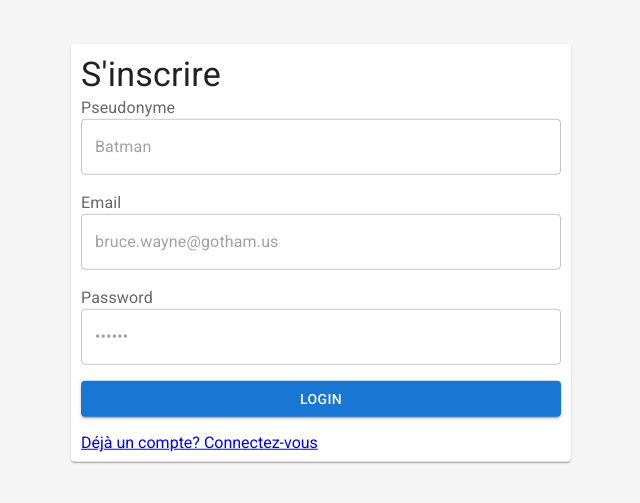
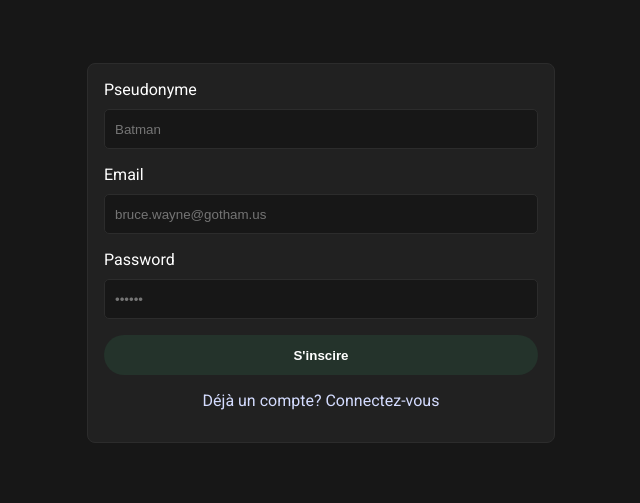
Before and after one commit to kakesinfo/OpenBook, a React (Vite) app in the folder Client/: page /register in a window 1280 px wide. Shown: the part 147-650 px from the top of the page, without its empty margins (319-959 px from the left). Built offline with nearby package versions, Linux system fonts and the light colour scheme.

Commit message:
reworked login and logout pages

```diff
--- /dev/null
+++ b/Client/src/components/Card/Card.scss
@@ -0,0 +1,8 @@
+.card {
+	background-color: #212121;
+	border: 1px solid #2C2C2C;
+	border-radius: 8px;
+	padding: 16px;
+	margin: 16px;
+	color: #ffffff;
+}
--- /dev/null
+++ b/Client/src/components/Card/Card.tsx
@@ -0,0 +1,11 @@
+import './Card.scss'
+
+import React from 'react'
+
+export default function Card({ children, className, style }: { children: React.ReactNode, className?: string, style?: React.CSSProperties }) {
+    return (
+        <div className={`card ${className}`} style={style}>
+            {children}
+        </div>
+    )
+}
--- /dev/null
+++ b/Client/src/components/Form/FormGroup.scss
@@ -0,0 +1,44 @@
+.form-group {
+    display: flex;
+    flex-direction: column;
+    margin-bottom: 1rem;
+
+    input, textarea {
+        margin-top: 10px;
+        height: 40px;
+        border-radius: 5px;
+        padding: 10px;
+
+        background-color: #171717;
+        border: 1px solid #2C2C2C;
+        outline: none;
+        color: #ffffff;
+    }
+
+    button {
+        color: #fff;
+        font-weight: bold;
+        background: rgba(#41CF7C, 0.1);
+        height: 40px;
+
+        border: none;
+        border-radius: 40px;
+
+        cursor: pointer;
+
+        &:hover {
+            color: #41CF7C;
+        }
+    }
+
+    a {
+        text-align: center;
+        color: #D4DCFF;
+        text-decoration: none;
+        cursor: pointer;
+
+        &:hover {
+            text-decoration: underline;
+        }
+    }
+}
--- /dev/null
+++ b/Client/src/components/Form/FormGroup.tsx
@@ -0,0 +1,9 @@
+import "./FormGroup.scss"
+
+export default function FormGroup({ children, className, style }: { children: React.ReactNode, className?: string, style?: React.CSSProperties }) {
+    return (
+        <div className={`form-group ${className}`} style={style}>
+            {children}
+        </div>
+    )
+}
--- a/Client/src/globals.css
+++ b/Client/src/globals.css
@@ -6,5 +6,5 @@
 
 body {
   font-family: 'Roboto', sans-serif;
-  background-color: #f5f5f5;
+  background-color: #171717;
 }
--- a/Client/src/pages/Login.tsx
+++ b/Client/src/pages/Login.tsx
@@ -1,10 +1,10 @@
-import {Box, Card, FormControl, FormLabel, Typography} from "@mui/material";
-import TextField from "@mui/material/TextField";
-import Button from "@mui/material/Button";
 import {useState} from "react";
 import useSession from "../hooks/UseSession.tsx";
 import {Link, useNavigate} from 'react-router';
 import {enqueueSnackbar} from "notistack";
+
+import Card from "../components/Card/Card.tsx";
+import FormGroup from "../components/Form/FormGroup.tsx";
 
 export default function Login(){
     const [email, setEmail] = useState<string>();
@@ -32,44 +32,40 @@ export default function Login(){
 
     return (
         <div style={{position: "absolute", width: '500px', left: '50%', top: '50%', transform: 'translate(-50%, -50%)'}}>
-            <Card sx={{padding: '10px'}}>
-                <Typography component="h1" variant="h4" sx={{width: '100%'}}>
-                    Se connecter
-                </Typography>
-                <Box sx={{display: 'flex', flexDirection: 'column', gap: 2}}>
-                    <FormControl>
-                        <FormLabel htmlFor="email">Email</FormLabel>
-                        <TextField
-                            required
-                            fullWidth
-                            id="email"
-                            name="email"
-                            placeholder="your@email.com"
-                            autoComplete="email"
-                            variant="outlined"
-                            type="email"
-                            value={email}
-                            onChange={(e) => setEmail(e.target.value)}
-                        />
-                    </FormControl>
-                    <FormControl>
-                        <FormLabel htmlFor="password">Password</FormLabel>
-                        <TextField
-                            required
-                            fullWidth
-                            id="password"
-                            name="password"
-                            placeholder="••••••"
-                            autoComplete="new-password"
-                            variant="outlined"
-                            type="password"
-                            value={password}
-                            onChange={(e) => setPassword(e.target.value)}
-                        />
-                    </FormControl>
-                    <Button fullWidth variant="contained" onClick={handleLogin}>Login</Button>
+            <Card>
+                <FormGroup>
+                    <label htmlFor="email">Email</label>
+                    <input
+                        type="email"
+                        name="email"
+                        autoComplete="email"
+                        placeholder="your@email.com"
+                        value={email as string}
+                        onChange={(e) => setEmail(e.target.value)}
+                        required
+                    />
+                </FormGroup>
+
+                <FormGroup>
+                    <label htmlFor="password">Password</label>
+                    <input
+                        type="password"
+                        name="password"
+                        autoComplete="password"
+                        placeholder="••••••"
+                        value={password as string}
+                        onChange={(e) => setPassword(e.target.value)}
+                        required
+                    />
+                </FormGroup>
+
+                <FormGroup>
+                    <button onClick={handleLogin}>Login</button>
+                </FormGroup>
+
+                <FormGroup>
                     <Link to={'/register'}>Pas de compte? Inscrivez-vous</Link>
-                </Box>
+                </FormGroup>
             </Card>
         </div>
     );
--- a/Client/src/pages/Register.tsx
+++ b/Client/src/pages/Register.tsx
@@ -1,9 +1,9 @@
-import {Box, Card, FormControl, FormLabel, Typography} from "@mui/material";
-import TextField from "@mui/material/TextField";
-import Button from "@mui/material/Button";
 import {useState} from "react";
 
 import {Link, useNavigate} from 'react-router';
+import FormGroup from "../components/Form/FormGroup.tsx";
+import Card from "../components/Card/Card.tsx";
+import {enqueueSnackbar} from "notistack";
 
 export default function Register(){
     const [email, setEmail] = useState<string>();
@@ -13,6 +13,10 @@ export default function Register(){
     const navigate = useNavigate();
 
     const handleRegister = async () => {
+        if (!email || !password || !username) {
+            return enqueueSnackbar("Email, password, and username are required", {variant: "error"});
+        }
+
         const response = await fetch("http://localhost:8080/auth/register", {
             method: "POST",
             headers: {
@@ -27,56 +31,53 @@ export default function Register(){
 
     return (
         <div style={{position: "absolute", width: '500px', left: '50%', top: '50%', transform: 'translate(-50%, -50%)'}}>
-            <Card sx={{padding: '10px'}}>
-                <Typography component="h1" variant="h4" sx={{width: '100%'}}>
-                    S'inscrire
-                </Typography>
-                <Box sx={{display: 'flex', flexDirection: 'column', gap: 2}}>
-                    <FormControl>
-                        <FormLabel htmlFor="username">Pseudonyme</FormLabel>
-                        <TextField
+            <Card>
+                <FormGroup>
+                    <label htmlFor="username">Pseudonyme</label>
+                    <input
+                        type="text"
+                        name="username"
+                        autoComplete="username"
+                        placeholder="Batman"
+                        value={username as string}
+                        onChange={(e) => setUsername(e.target.value)}
                         required
-                            fullWidth
-                            id="username"
-                            name="username"
-                            placeholder="Batman"
-                            autoComplete="username"
-                            variant="outlined"
-                            type="text"
-                            onChange={(e) => setUsername(e.target.value)}
                     />
-                    </FormControl>
-                    <FormControl>
-                        <FormLabel htmlFor="email">Email</FormLabel>
-                        <TextField
+                </FormGroup>
+
+                <FormGroup>
+                    <label htmlFor="email">Email</label>
+                    <input
+                        type="email"
+                        name="email"
+                        autoComplete="email"
+                        placeholder="bruce.wayne@gotham.us"
+                        value={email as string}
+                        onChange={(e) => setEmail(e.target.value)}
                         required
-                            fullWidth
-                            id="email"
-                            name="email"
-                            placeholder="bruce.wayne@gotham.us"
-                            autoComplete="email"
-                            variant="outlined"
-                            type="email"
-                            onChange={(e) => setEmail(e.target.value)}
                     />
-                    </FormControl>
-                    <FormControl>
-                        <FormLabel htmlFor="password">Password</FormLabel>
-                        <TextField
+                </FormGroup>
+
+                <FormGroup>
+                    <label htmlFor="password">Password</label>
+                    <input
+                        type="password"
+                        name="password"
+                        autoComplete="new-password"
+                        placeholder="••••••"
+                        value={password as string}
+                        onChange={(e) => setPassword(e.target.value)}
                         required
-                            fullWidth
-                            id="password"
-                            name="password"
-                            placeholder="••••••"
-                            autoComplete="new-password"
-                            variant="outlined"
-                            type="password"
-                            onChange={(e) => setPassword(e.target.value)}
                     />
-                    </FormControl>
-                    <Button fullWidth variant="contained" onClick={handleRegister}>Login</Button>
+                </FormGroup>
+
+                <FormGroup>
+                    <button onClick={handleRegister}>S'inscire</button>
+                </FormGroup>
+
+                <FormGroup>
                     <Link to={'/login'}>Déjà un compte? Connectez-vous</Link>
-                </Box>
+                </FormGroup>
             </Card>
         </div>
     );
```
Lines whose indentation alone changed are shown as unchanged.
